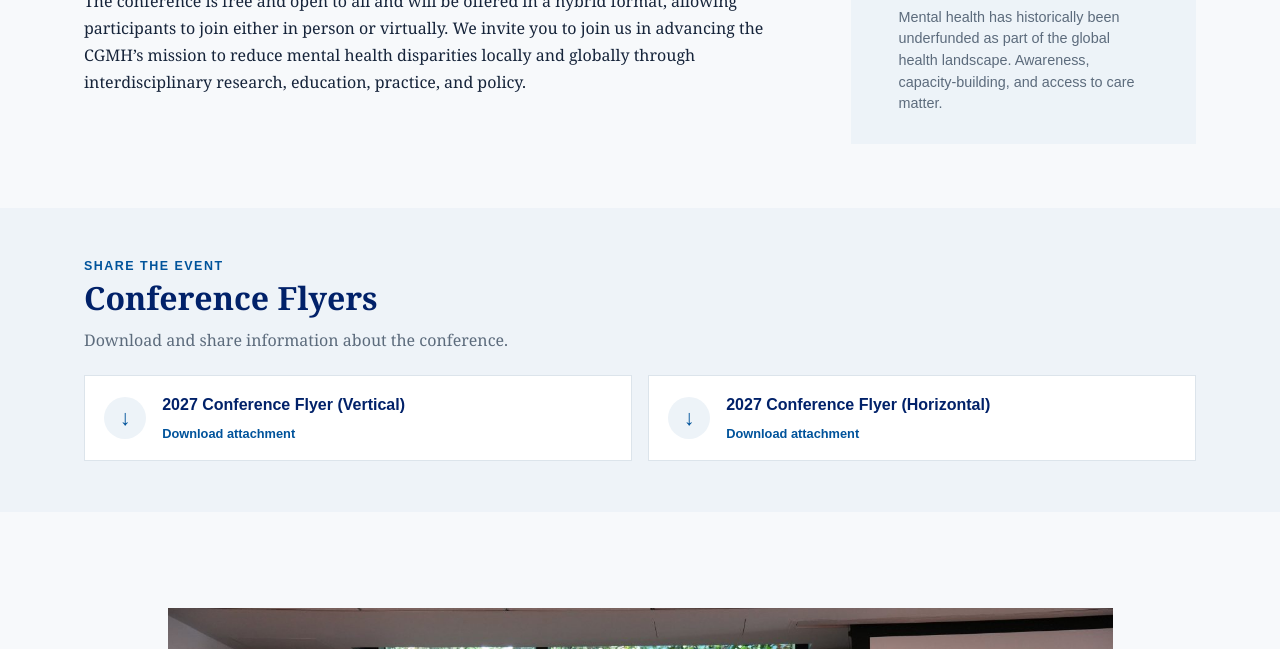
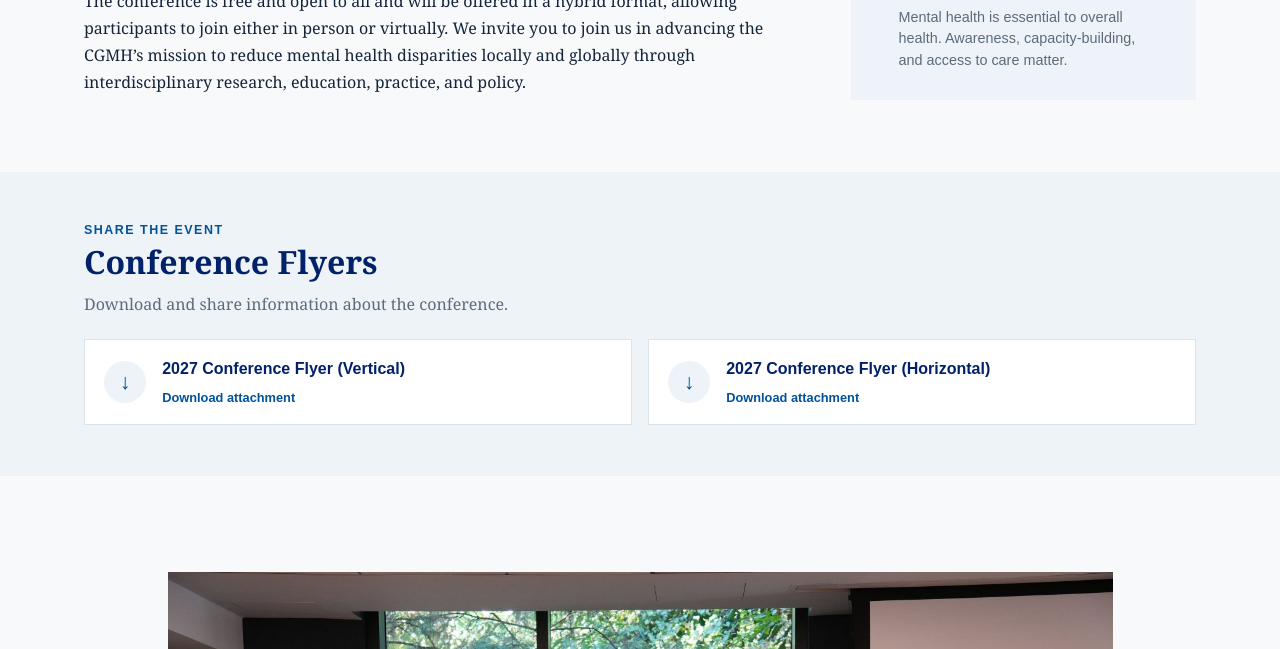
Before and after one commit to Duke-CGMH/dukegmhconference2027, a Jekyll site: the page built from index.html, in a window 1280 px wide and 900 px high, scrolled down 1449 px, cut to the strip 251-900 px from the top of the window. Built offline with Jekyll 4.4.1, drawn with Linux system fonts in a browser that asks for light colours.

Commit message:
Update _data/cms/home.json (via Pages CMS)

```diff
--- a/_data/cms/home.json
+++ b/_data/cms/home.json
@@ -33,7 +33,7 @@
   "aside_title": "February 19, 2027",
   "aside_body": "<p>Join us at Penn Pavilion on Duke University’s West Campus—or attend virtually.</p><p><a href=\"registration-abstract-submission.html\">Explore submission guidelines →</a></p><p>The full program and speaker details will be shared as planning continues.</p>",
   "mental_health_youtube_url": "https://youtube.com/shorts/t5vlJ6S-Hso?feature=share",
-  "mental_health_video_caption": "Mental health has historically been underfunded as part of the global health landscape. Awareness, capacity-building, and access to care matter.",
+  "mental_health_video_caption": "Mental health is essential to overall health. Awareness, capacity-building, and access to care matter.",
   "flyer_heading": "Conference Flyers",
   "flyer_intro": "Download and share information about the conference.",
   "flyers": [
```
